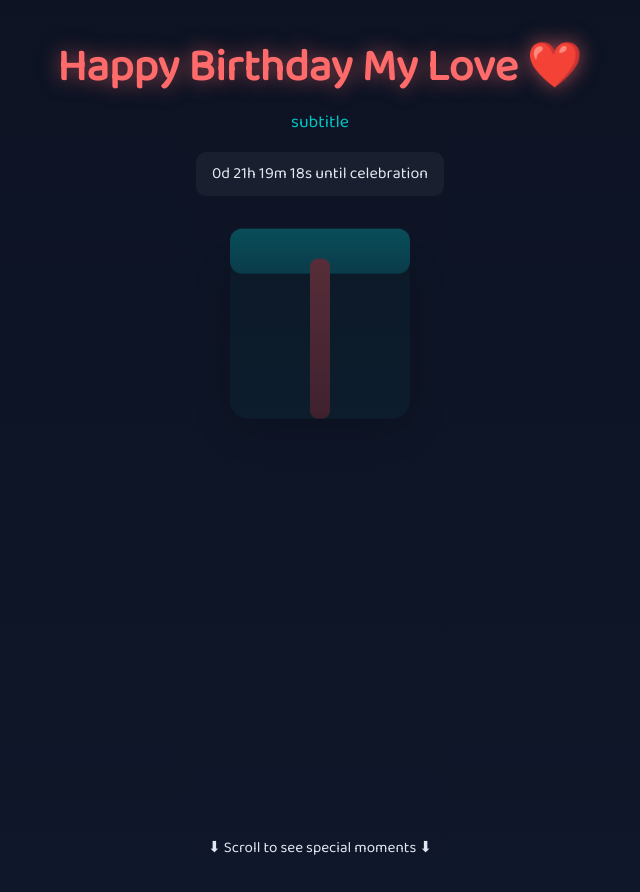
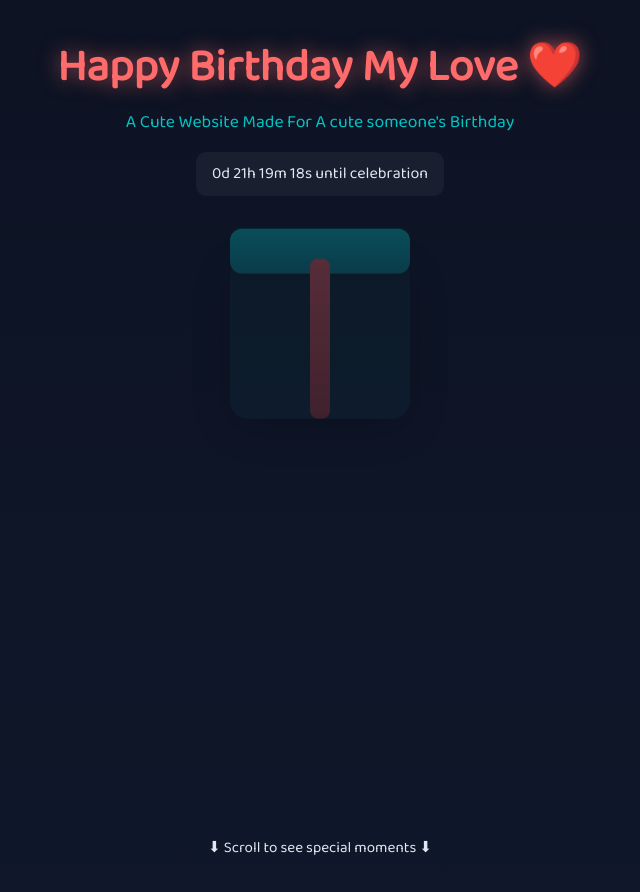
Before and after one commit to lovenaomi2011/lovenaomi2011.github.io, a plain HTML site: page index.html in a window 1280 px wide. Shown: the whole page, without its empty margins (320-960 px from the left). Drawn offline with Linux system fonts and the light colour scheme.

Commit message:
Update index.html

```diff
--- a/index.html
+++ b/index.html
@@ -327,7 +327,7 @@
 <div class="wrap">
   <header>
     <h1 id="title">Happy Birthday My Love ❤️</h1>
-    <div id="subtitle">subtitle</div>
+    <div id="subtitle">A Cute Website Made For A cute someone's Birthday</div>
     <div id="countdown">-- placeholder countdown --</div>
   </header>
 
```
